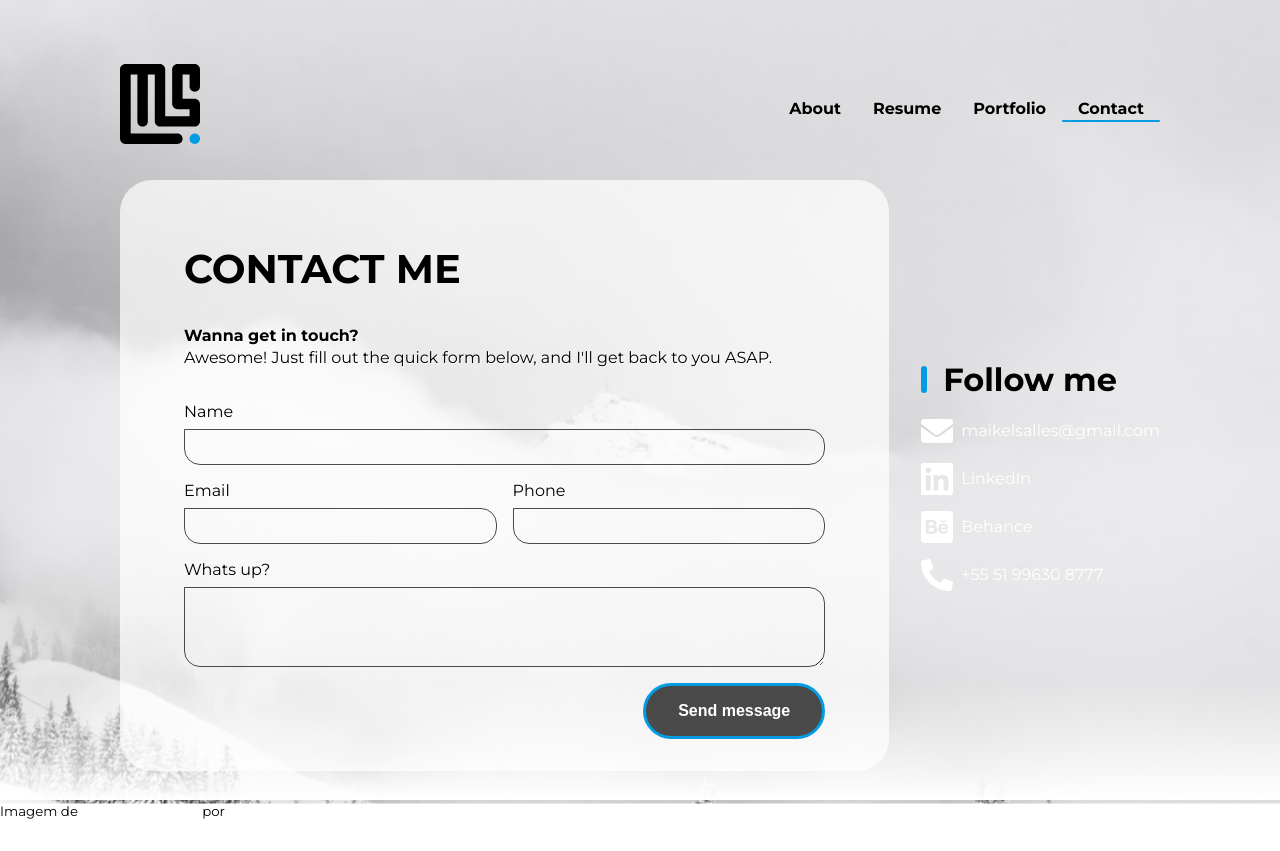
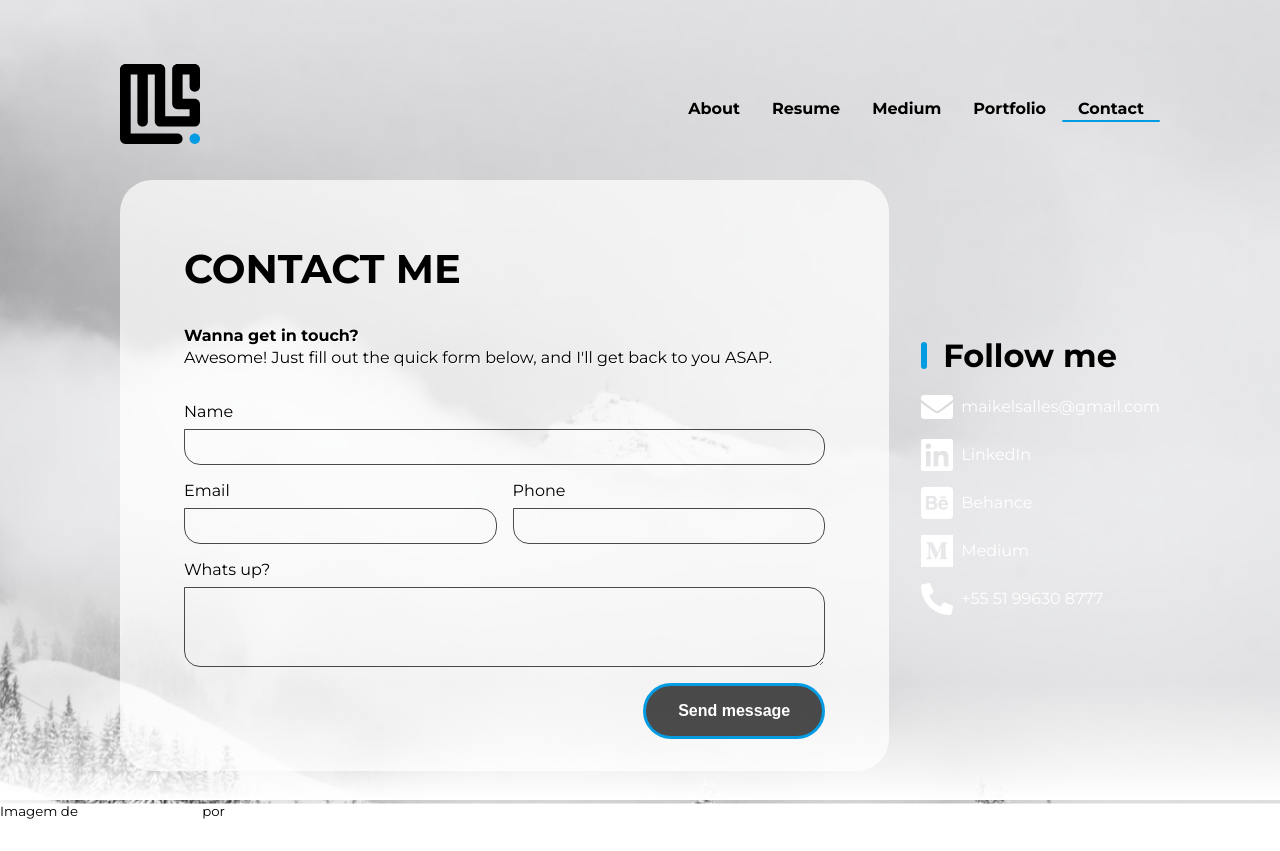
Before and after one commit to maikelsalles/apersonalwebsite, a Next.js app: page /contact in a window 1280 px wide. Built offline with nearby package versions, Linux system fonts and the light colour scheme.

Commit message:
feat: medium link

```diff
--- a/src/app/components/header/index.tsx
+++ b/src/app/components/header/index.tsx
@@ -13,6 +13,7 @@ import styles from "./header.module.scss"
 const navlinks = [
   { href: "/about", label: "About" },
   { href: "/resume", label: "Resume" },
+  { href: "https://medium.com/@MaikelSalles", label: "Medium", target: "_blank" },
   { href: "https://www.behance.net/maikelsalles", label: "Portfolio", target: "_blank" },
   { href: "/contact", label: "Contact" }
 ]
--- a/src/app/contact/page.tsx
+++ b/src/app/contact/page.tsx
@@ -20,6 +20,7 @@ export default function Contact() {
                 <Button type="link" href="mailto:maikelsalles@gmail.com" title="Click to send an e-mail" icon="email" label="maikelsalles@gmail.com"/>
                 <Button type="link" href="https://www.linkedin.com/in/maikelsalles/" title="Follow me on LinkedIn" target="_blank" icon="linkedIn" label="LinkedIn"/>
                 <Button type="link" href="https://www.behance.net/maikelsalles" title="View my portfolio on Behance" target="_blank" icon="behance" label="Behance"/>
+                <Button type="link" href="https://medium.com/@MaikelSalles" title="View my academic articles on Medium" target="_blank" icon="medium" label="Medium"/>
                 <Button type="link" href="calto:+5551996308777" title="Call me" icon="phone" label="+55 51 99630 8777"/>
             </aside>
         </div>
--- a/src/app/icons.module.scss
+++ b/src/app/icons.module.scss
@@ -17,6 +17,10 @@
 .instagram:before {
     @extend .icon;
     background-image: url(/img/instagram.svg);
+}
+.medium:before {
+    @extend .icon;
+    background-image: url(/img/medium.svg);
 }
 .phone:before {
     @extend .icon;
```
Also changed, not shown: public/img/medium.svg (added).
